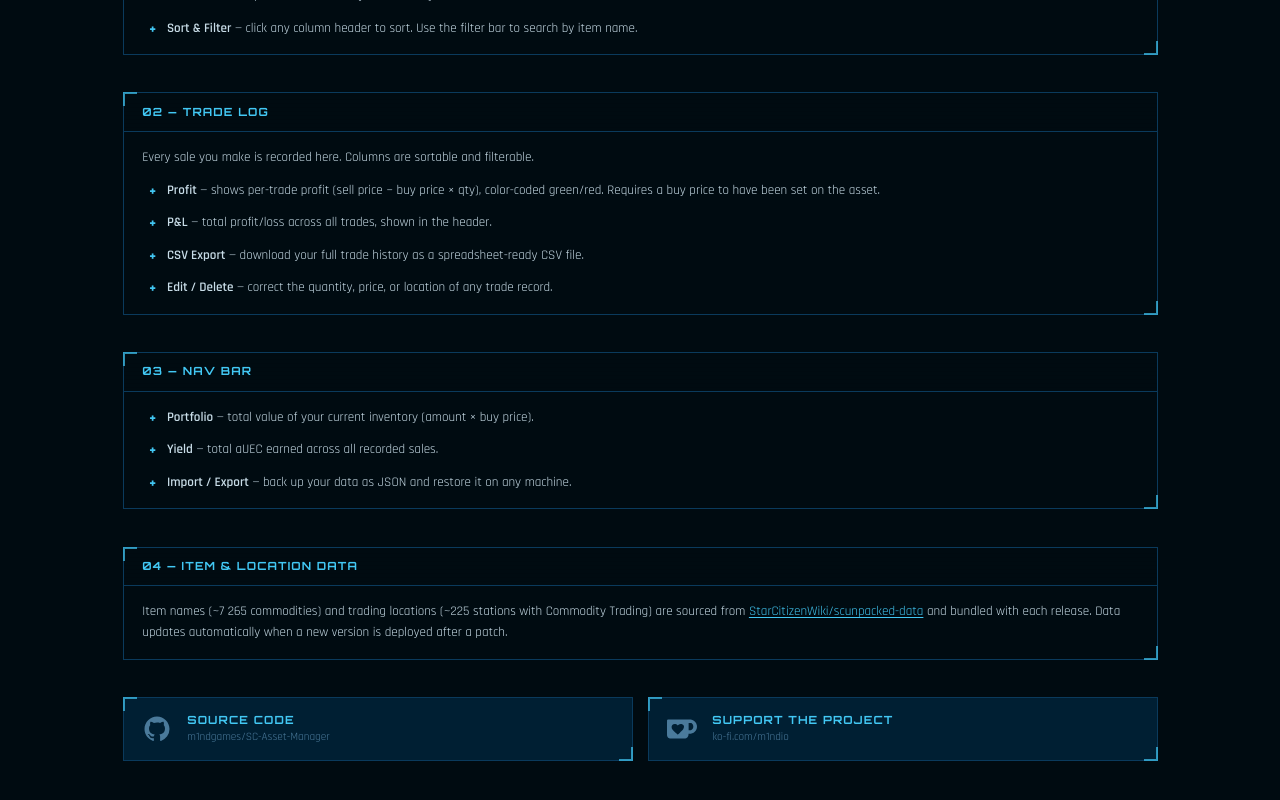
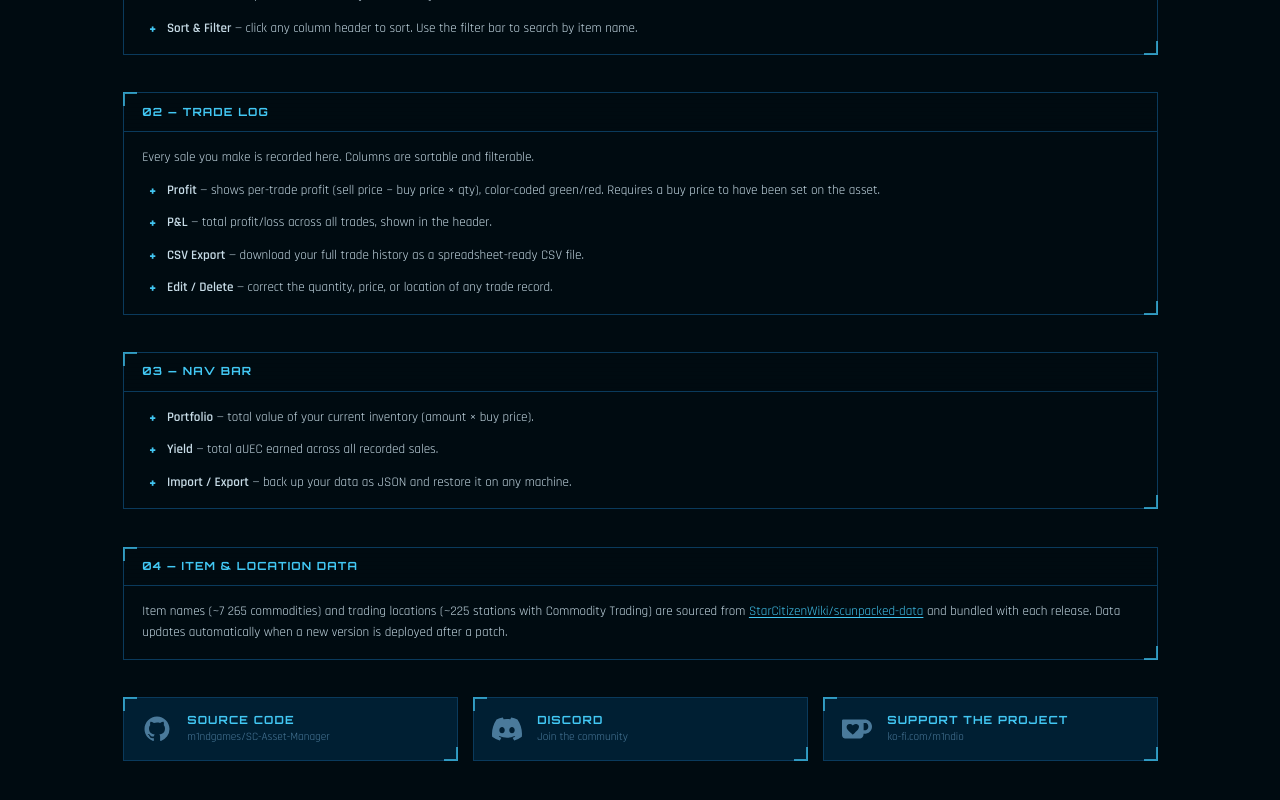
Before and after one commit to m1ndgames/SC-Asset-Manager, a SvelteKit app: page /howto in a window 1280 px wide. Shown: the part 394-1194 px from the top of the page. Built offline with nearby package versions, Linux system fonts and the light colour scheme; no server answers.

Commit message:
Add discord link

```diff
--- a/src/routes/howto/+page.svelte
+++ b/src/routes/howto/+page.svelte
@@ -120,7 +120,7 @@
   </section>
 
   <!-- Links: GitHub + Ko-fi -->
-  <div class="grid grid-cols-1 sm:grid-cols-2 gap-4">
+  <div class="grid grid-cols-1 sm:grid-cols-3 gap-4">
 
     <!-- GitHub -->
     <a
@@ -135,6 +135,22 @@
       <div>
         <p style="font-family: 'Orbitron', sans-serif;" class="text-xs font-bold uppercase tracking-widest text-accent mb-0.5">Source Code</p>
         <p class="text-xs text-muted">m1ndgames/SC-Asset-Manager</p>
+      </div>
+    </a>
+
+    <!-- Discord -->
+    <a
+      href="https://discord.gg/aqpMgrVva2"
+      target="_blank"
+      rel="noopener noreferrer"
+      class="rsi-panel border border-border bg-surface hover:border-border-bright hover:bg-surface-2 transition-all duration-200 group flex items-center gap-4 px-5 py-4"
+    >
+      <svg class="w-8 h-8 text-muted group-hover:text-accent transition-colors shrink-0" fill="currentColor" viewBox="0 0 24 24">
+        <path d="M20.317 4.37a19.791 19.791 0 0 0-4.885-1.515.074.074 0 0 0-.079.037c-.21.375-.444.864-.608 1.25a18.27 18.27 0 0 0-5.487 0 12.64 12.64 0 0 0-.617-1.25.077.077 0 0 0-.079-.037A19.736 19.736 0 0 0 3.677 4.37a.07.07 0 0 0-.032.027C.533 9.046-.32 13.58.099 18.057a.082.082 0 0 0 .031.057 19.9 19.9 0 0 0 5.993 3.03.078.078 0 0 0 .084-.028c.462-.63.874-1.295 1.226-1.994a.076.076 0 0 0-.041-.106 13.107 13.107 0 0 1-1.872-.892.077.077 0 0 1-.008-.128 10.2 10.2 0 0 0 .372-.292.074.074 0 0 1 .077-.01c3.928 1.793 8.18 1.793 12.062 0a.074.074 0 0 1 .078.01c.12.098.246.198.373.292a.077.077 0 0 1-.006.127 12.299 12.299 0 0 1-1.873.892.077.077 0 0 0-.041.107c.36.698.772 1.362 1.225 1.993a.076.076 0 0 0 .084.028 19.839 19.839 0 0 0 6.002-3.03.077.077 0 0 0 .032-.054c.5-5.177-.838-9.674-3.549-13.66a.061.061 0 0 0-.031-.03zM8.02 15.33c-1.183 0-2.157-1.085-2.157-2.419 0-1.333.956-2.419 2.157-2.419 1.21 0 2.176 1.096 2.157 2.42 0 1.333-.956 2.418-2.157 2.418zm7.975 0c-1.183 0-2.157-1.085-2.157-2.419 0-1.333.955-2.419 2.157-2.419 1.21 0 2.176 1.096 2.157 2.42 0 1.333-.946 2.418-2.157 2.418z"/>
+      </svg>
+      <div>
+        <p style="font-family: 'Orbitron', sans-serif;" class="text-xs font-bold uppercase tracking-widest text-accent mb-0.5">Discord</p>
+        <p class="text-xs text-muted">Join the community</p>
       </div>
     </a>
 
```
